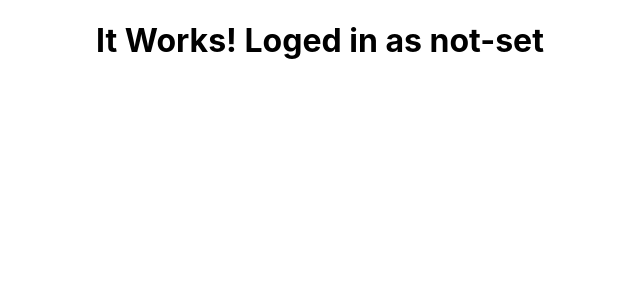
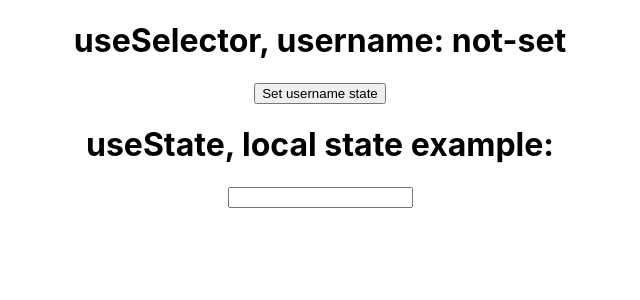
Before and after one commit to woody34/blocks, a React (Create React App) app: page /thing in a window 1280 px wide. Shown: the top 300 px of the page, without its empty margins (320-960 px from the left). Built offline with nearby package versions, Linux system fonts and the light colour scheme.

Commit message:
expanded on reactivity exmpaples on thing page

```diff
--- a/src/home/Thing.tsx
+++ b/src/home/Thing.tsx
@@ -1,14 +1,26 @@
-import React from 'react';
-import { useSelector } from 'react-redux';
+import { randomBytes } from 'crypto';
+import React, { useState } from 'react';
+import { useDispatch, useSelector } from 'react-redux';
 import { State } from '../store/types';
+import { login } from '../store/user/actions';
 
 
 const Thing: React.FC = () => {
-    const username = useSelector<State>(state => state.user.username);
+    const username = useSelector<State, string>(state => state.user.username);
+    const dispatch = useDispatch();
+    const testLogin = (): unknown => dispatch(login({ username: randomBytes(10).toString() }));
+    const [input, setInput] = useState('');
+
+    const onLocalStateInputChange = ({ currentTarget }: React.ChangeEvent<HTMLInputElement>) => {
+        setInput(currentTarget.value);
+    };
 
     return (
         <>
-            <h1>It Works! Loged in as {username}</h1>
+            <h1>useSelector, username: {username}</h1>
+            <button onClick={testLogin}>Set username state</button>
+            <h1>useState, local state example: {input}</h1>
+            <input onChange={onLocalStateInputChange} ></input>
         </>
     );
 };
--- a/src/store/index.ts
+++ b/src/store/index.ts
@@ -1,7 +1,8 @@
 
-import { combineReducers, createStore, ReducersMapObject } from 'redux';
+import { applyMiddleware, combineReducers, createStore, ReducersMapObject } from 'redux';
 import { userReducer } from './user/reducer';
 import { Actions, State } from './types';
+import thunk from 'redux-thunk';
 
 export const reducers: ReducersMapObject<State, Actions> = {
     user: userReducer,
@@ -9,4 +10,4 @@ export const reducers: ReducersMapObject<State, Actions> = {
 
 export const rootReducer = combineReducers(reducers);
 
-export const store = createStore(rootReducer);
+export const store = createStore(rootReducer, applyMiddleware(thunk));
--- a/src/store/user/actions.ts
+++ b/src/store/user/actions.ts
@@ -7,17 +7,19 @@ const setUser: ActionCreator<SetUserAction> = (payload: UserState) => ({
     payload,
 });
 
-export const login = (): AppThunkAsync => async (dispatch): Promise<boolean> => {
+export const login = (paylaod: Partial<UserState>): AppThunkAsync => async (dispatch, getState): Promise<void> => {
     try {
-        const user = true; // TODO: Implement Service Request to login and return user payload;
-        dispatch(setUser(user));
-        return true;
+        // TODO: Implement Service Request to login and return user payload;
+        dispatch(setUser(paylaod));
+        return;
     } catch (err) {
         // TODO: Present error with a message
-        return false;
+        return;
     }
 };
 
 export const logoff = (): ResetUserAction => ({
     type: USER_ACTIONS.RESET_USER,
 });
+
+export default { login, logoff };
```
